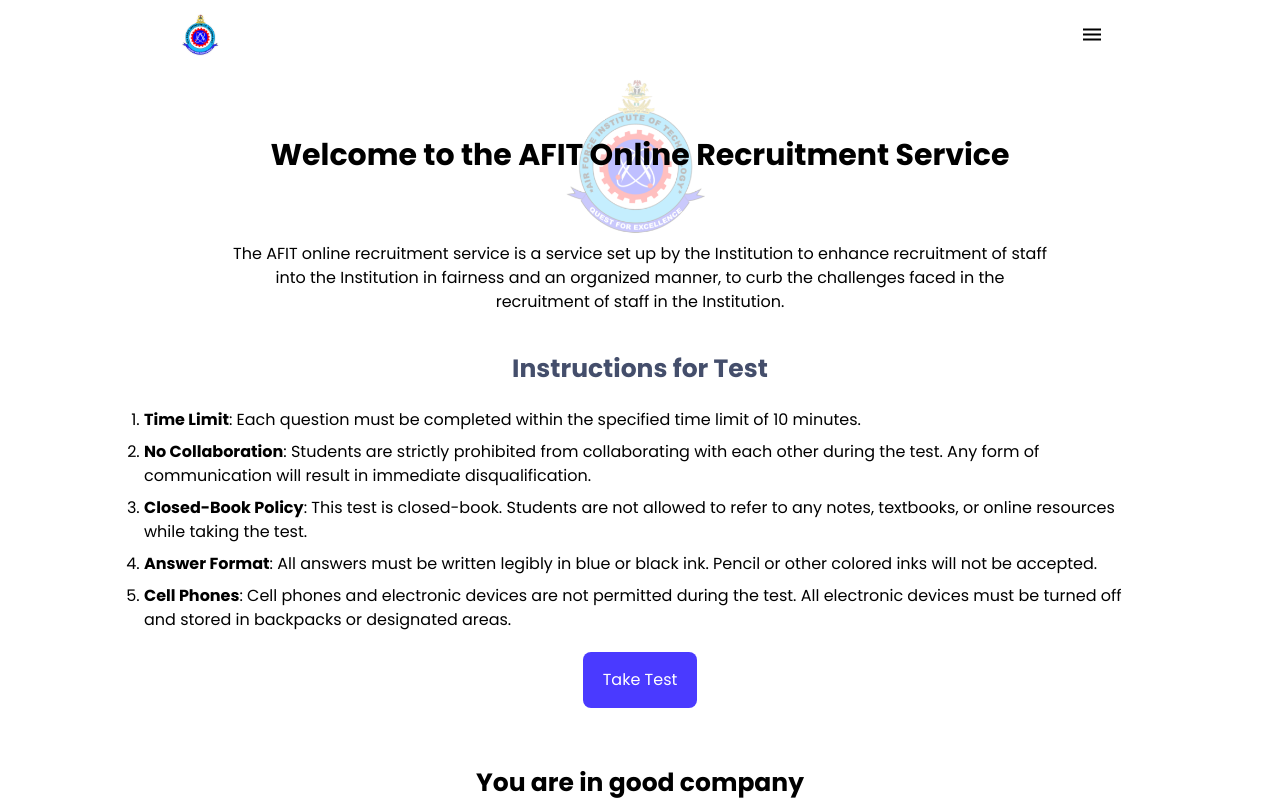
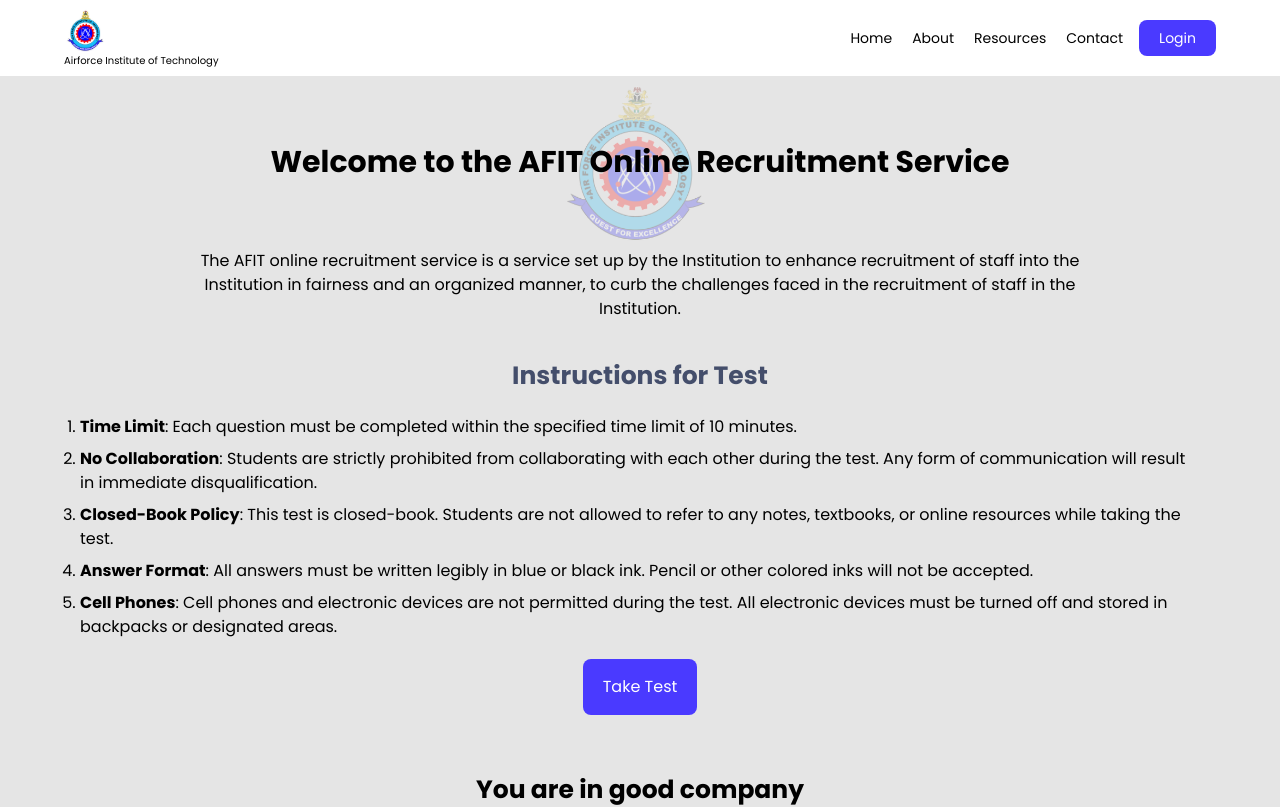
Before and after one commit to Leefranklyn/Enfavdu, a React (Vite) app: page /user/home in a window 1280 px wide. Shown: the top 807 px of the page. Built offline with nearby package versions, Linux system fonts and the light colour scheme.

Commit message:
made the navbars responsive and added some styling

```diff
--- a/src/componenets/admin/Home.jsx
+++ b/src/componenets/admin/Home.jsx
@@ -18,14 +18,14 @@ import happy from "../../assets/happy.png";
 import SVG1 from "../../assets/SVG1.svg";
 import Layer from "../../assets/Layer.svg";
 import SVGg from "../../assets/SVGg.svg";
-import Profile from "../../assets/Profile.svg"
+import Profile from "../../assets/Profile.svg";
 import Navbar from "../../layout/Navbar";
 import Footer from "../../layout/Footer";
 
 const Home = () => {
   return (
     <>
-    <Navbar/>
+      <Navbar />
       <div className=" ">
         <div className="md:bg-skyBlue md:py-16">
           <div className="my-container">
@@ -38,9 +38,9 @@ const Home = () => {
               fairness and to curb the challenges facing recruitment of staff
             </p>
             <div className="flex justify-center">
-              <Link to="/login ">
-                <button className="bg-blue flex justify-center py-2 px-7 rounded-md text-white outline-none border-none">
-                  Login
+              <Link to="/signup ">
+                <button className="bg-blue flex justify-center py-2 px-5 rounded-3xl text-white outline-none border-none">
+                  Get Started for free
                 </button>
               </Link>
             </div>
@@ -97,7 +97,9 @@ const Home = () => {
             </div>
             <div className="border border-borderBlue rounded-md w-[80%] max-w-[250px] h-[150px] flex flex-col gap-1 py-3  px-3">
               <img src={symbol2} className="w-9" alt="" />
-              <h5 className="text-lg md:text-xl font-semibold">Customer support</h5>
+              <h5 className="text-lg md:text-xl font-semibold">
+                Customer support
+              </h5>
               <p className="text-[14px] md:text-[15px]">
                 Excellent customer support
               </p>
@@ -271,10 +273,12 @@ const Home = () => {
           </div>
         </div>
         <div className="w-[50%] mx-auto py-6 hidden md:block">
-          <h3 className="font-bold drop-shadow-2xl text-2xl text-center">Testimonials</h3>
+          <h3 className="font-bold drop-shadow-2xl text-2xl text-center">
+            Testimonials
+          </h3>
           <p className="text-center text-[14px] py-2">
-            Don&apos;t just take our word for it. See what our satisfied customers
-            have to say
+            Don&apos;t just take our word for it. See what our satisfied
+            customers have to say
           </p>
           <p className="text-center text-[14px] py-2">
             With ENFAVEDU, you always have access to your data and it helps you
@@ -282,17 +286,19 @@ const Home = () => {
             to manage their data
           </p>
           <div className="flex justify-center items-center gap-3">
-          <div><img src={Profile} alt="" /></div>
-          <div>
-            <h3>Linda Osifor</h3>
-            <p>Proprietress</p>
-          </div>
+            <div>
+              <img src={Profile} alt="" />
+            </div>
+            <div>
+              <h3>Linda Osifor</h3>
+              <p>Proprietress</p>
+            </div>
           </div>
         </div>
         <div className="bg-skyBlue rounded-lg pt-3   md:mt-24 md:mb-10  px-4 md:flex shadow-lg my-container">
           <div className="md:w-1/2 flex flex-col gap-y-5 justify-center ">
             <h4 className="text-lg font-semibold text-start">Join the Train</h4>
-            <p >
+            <p>
               With tools to make every part of your process more human and a
               support team always available to help you, we invite you to become
               one of the schools we are committed to, starting with a FREE
@@ -309,7 +315,7 @@ const Home = () => {
           </div>
         </div>
       </div>
-      <Footer/>
+      <Footer />
     </>
   );
 };
--- a/src/componenets/user/home/index.jsx
+++ b/src/componenets/user/home/index.jsx
@@ -4,8 +4,10 @@ import person from "../../../assets/person.png";
 
 const HomePage = () => {
   return (
-    <div className="my-container">
+    <>
     <UserNav />
+    <div className="bg-veryLightGrey">
+    <div className="m-container">
         <div className="bg-hero  py-16 bg-contain bg-center bg-no-repeat">
           <h2 className="text-[30px] text-center font-extrabold">
             Welcome to the AFIT Online Recruitment Service
@@ -68,6 +70,8 @@ const HomePage = () => {
           tempor incididunt ut labore
         </p>
       </div>
+    </div>
+    </>
   );
 };
 
--- a/src/index.css
+++ b/src/index.css
@@ -7,6 +7,11 @@
     margin: auto;
     max-width: 1024px;
 }
+.m-container{
+    width: 90%;
+    margin: auto;
+    max-width: 1200px;
+}
 
 @layer base {
     html {
--- a/src/layout/Footer.jsx
+++ b/src/layout/Footer.jsx
@@ -8,7 +8,7 @@ const Footer = () => {
           <div className="hidden md:block w-[40%]">
             <p className="text-left">ENFAVEDU is a product of FlexiENFAV Edusoft Limited </p>
             <p className="text-left">Abuja: No.18 Garki Street,Abuja Nigeria</p>
-            <p className="text-left">Kaduna: No. 37 Ali Akilu road kadduna, Kaduna state, Nigeria</p>
+            <p className="text-left">Kaduna: No. 37 Ali Akilu road kaduna, Kaduna state, Nigeria</p>
             <a  href="/">info@ENFAVEDU.com</a>
           </div>
           <div>
--- a/src/layout/Navbar.jsx
+++ b/src/layout/Navbar.jsx
@@ -1,6 +1,8 @@
 import React, { useState } from "react";
 import logo from "../assets/AFIT 1.svg";
 import hamburger from "../assets/Vector.svg";
+import close from "../assets/close.svg"
+import { Link } from "react-router-dom";
 
 const Navbar = () => {
   const [toggle, setToggle] = useState(false);
@@ -14,29 +16,37 @@ const Navbar = () => {
   return (
     <div className=" md:bg-blueishGray">
       <div className="my-container">
-        <div className="flex items-center justify-between py-5 md:py-3">
+        <div className="flex items-center justify-between py-5 md:py-2">
           <div>
             <img src={logo} alt="" />
           </div>
-          <div onClick={handleToggle} className="z-50">
-            <img src={hamburger} alt="" />
-          </div>
           <div
-            className={
+            className={`md:relative md:right-0 md:flex md:items-center md:gap-5 md:justify-between md:w-[80%] text-sm   ${
               toggle
-                ? "fixed  top-0 right-0 z-30 bg-white w-[55%] px-4 py-10 transition-all duration-500 ease-in-out"
+                ? "fixed  top-0 right-0 z-30 bg-white w-[55%] px-4 py-10 transition-all duration-500 ease-in-out "
                 : "fixed right-[-100%]"
-            }
+            } `}
           >
-            <ul className="flex flex-col gap-y-5">
+            <div className="md:mx-auto">
+              <ul className="flex flex-col md:flex-row md:items-center md:gap-5  gap-y-5">
                 <li>Benefits</li>
                 <li>Features</li>
                 <li>Support</li>
+                <Link to="/login">
                   <li>Login</li>
-              <button className="bg-blue text-white py-3 rounded-lg">
+                </Link>
+              </ul>
+            </div>
+            <div>
+              <Link to="/signup">
+                <button className="bg-blue text-white text-sm md:px-2 md:py-2 mt-4 md:mt-0 py-3 px-3 rounded-lg md:rounded-3xl">
                     Get Started for Free
                   </button>
-            </ul>
+              </Link>
+            </div>
+          </div>
+          <div onClick={handleToggle} className="z-50 md:hidden">
+            {toggle ?  <img src={close} className="w-5" alt="" /> : <img src={hamburger} alt="" />}
           </div>
         </div>
       </div>
--- a/src/layout/UserNav.jsx
+++ b/src/layout/UserNav.jsx
@@ -1,39 +1,47 @@
-import React from 'react'
-import logo from "../assets/AFIT 1.svg"
-import hamburger from "../assets/Vector.svg"
+import React, { useState } from "react";
+import logo from "../assets/AFIT 1.svg";
+import hamburger from "../assets/Vector.svg";
+import close from "../assets/close.svg";
 
 const UserNav = () => {
+  const [nav, setnav] = useState(false);
+
+  const handleNav = () => {
+    setnav(!nav);
+  };
   return (
-    <div className="">
-      <div className="my-container">
-        <div className="flex items-center justify-between py-5 md:py-3">
-          <div>
+    <div className="m-container">
+      <div className="">
+        <div className="flex items-center justify-between py-5 md:py-2 w-full">
+          <div className="flex flex-col justify-center items-start">
             <img src={logo} alt="" />
+            <p className="text-[10px] hidden md:block">Airforce Institute of Technology</p>
           </div>
-          <div  className="z-50">
+          <div
+            className={`md:relative md:right-0 md:flex md:gap-4 text-sm ${
+              nav
+                ? "fixed  top-0 right-0 z-30 bg-white w-[55%] px-4 py-10 transition-all duration-500 ease-in-out "
+                : "fixed right-[-100%]"
+            } `}
+          >
+            <ul className="flex flex-col md:flex-row md:items-center gap-5">
+              <li>Home</li>
+              <li>About</li>
+              <li>Resources</li>
+              <li>Contact</li>
+
+            </ul>
+            <button className="bg-blue text-white py-2 px-5 mt-4 md:mt-0 rounded-lg">
+                Login
+              </button>
+          </div>
+          <div className="z-50 md:hidden" onClick={handleNav}>
             <img src={hamburger} alt="" />
           </div>
-          {/* <div
-            className={
-              toggle
-                ? "fixed  top-0 right-0 z-30 bg-white w-[55%] px-4 py-10 transition-all duration-500 ease-in-out"
-                : "fixed right-[-100%]"
-            }
-          >
-            <ul className="flex flex-col gap-y-5">
-              <li>Benefits</li>
-              <li>Features</li>
-              <li>Support</li>
-              <li>Login</li>
-              <button className="bg-blue text-white py-3 rounded-lg">
-                Get Started for Free
-              </button>
-            </ul>
-          </div> */}
         </div>
       </div>
     </div>
-  )
-}
+  );
+};
 
-export default UserNav
+export default UserNav;
--- a/tailwind.config.js
+++ b/tailwind.config.js
@@ -6,6 +6,7 @@ export default {
       colors: {
         blue: "#4A3AFF",
         lightGrey : "#D9D9D9",
+        veryLightGrey :'#E5E5E5',
         gray: "#D8D8E3",
         grey: "#7E7E7E",
         darkGreen: "#102F2E",
```
Also changed, not shown: src/assets/close.svg (added). Lines whose indentation alone changed are shown as unchanged.
